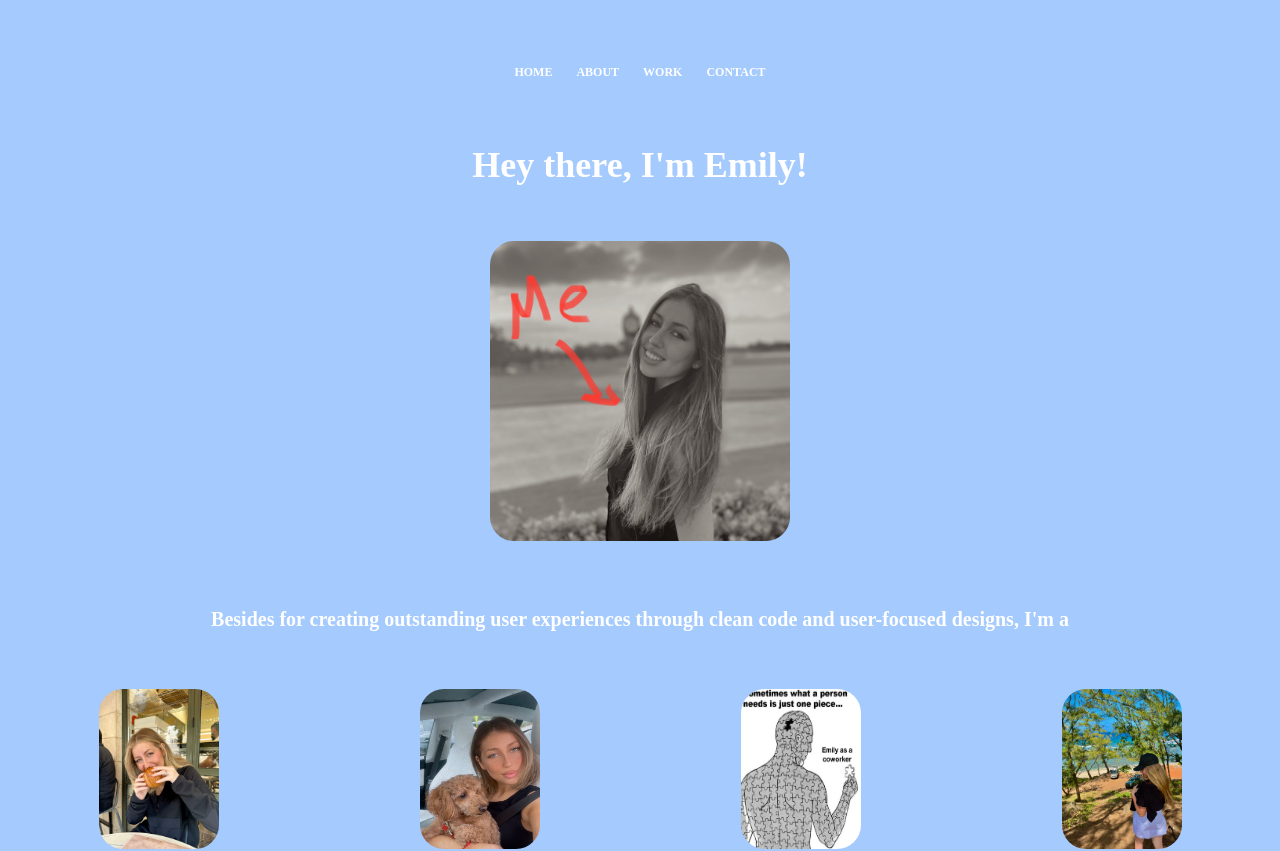
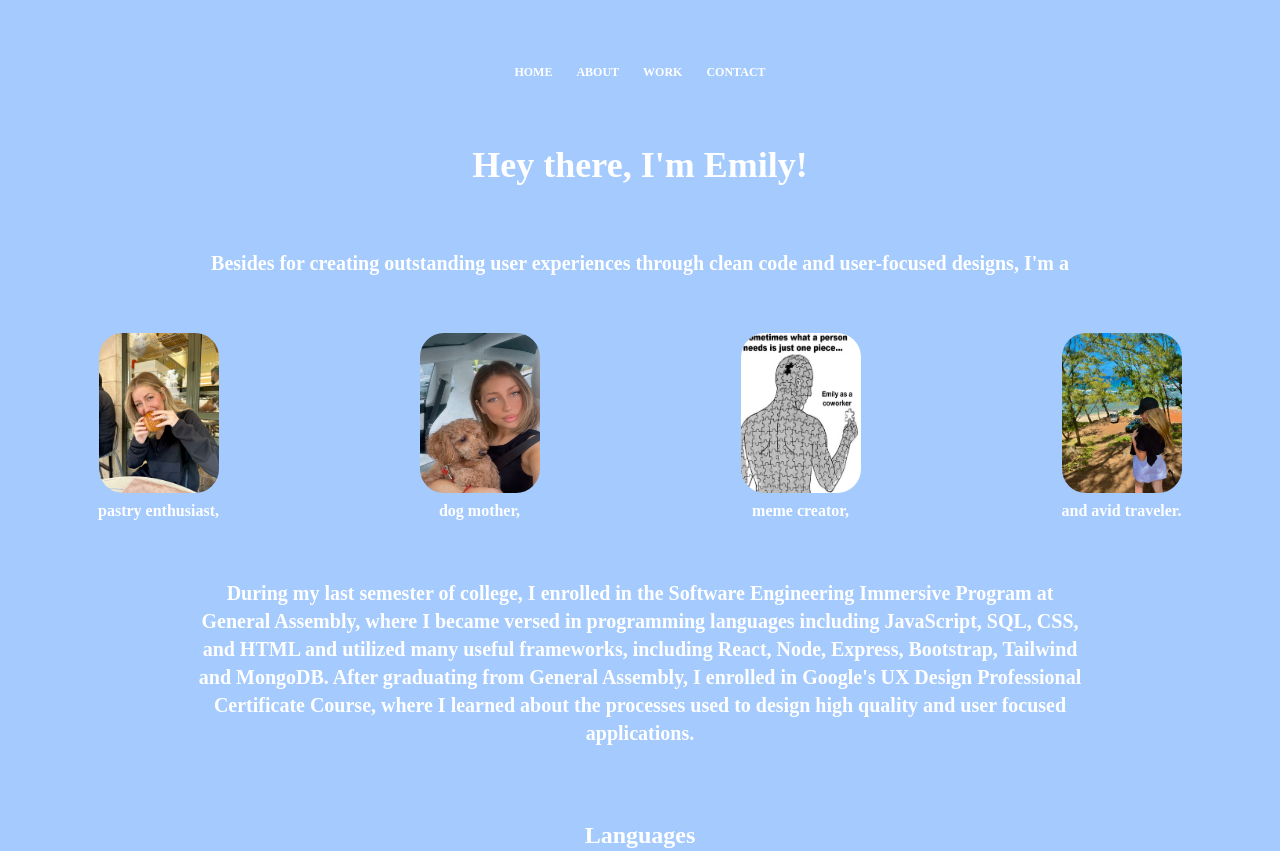
Before and after one commit to emilykiss/Emily-Kiss-Portfolio, a Next.js app: page /about in a window 1280 px wide. Shown: the top 851 px of the page. Built offline with nearby package versions, Linux system fonts and the light colour scheme.

Commit message:
remove pic

```diff
--- a/pages/about.jsx
+++ b/pages/about.jsx
@@ -29,11 +29,11 @@ export default function About() {
         </Link>
       </div>
 
-      <h2 className=" text-center text-4xl  mb-14 text-white font-bold sm:mx-24 md:mx-48 ">
+      <h2 className=" text-center text-4xl text-white font-bold sm:mx-24 md:mx-48 ">
         {`Hey there, I'm Emily!`}
       </h2>
 
-      <div className="text-white">
+      {/* <div className="text-white">
         <p className="flex justify-center">
           <Image
             src="/em.jpg"
@@ -43,7 +43,7 @@ export default function About() {
             height={300}
           />
         </p>
-      </div>
+      </div> */}
 
       <h2 className="text-center pt-12 pb-10 text-xl text-white font-bold m-4 sm:mx-24 md:mx-48">
         {`Besides for creating outstanding user experiences through clean code and user-focused designs, I'm a`}
```
